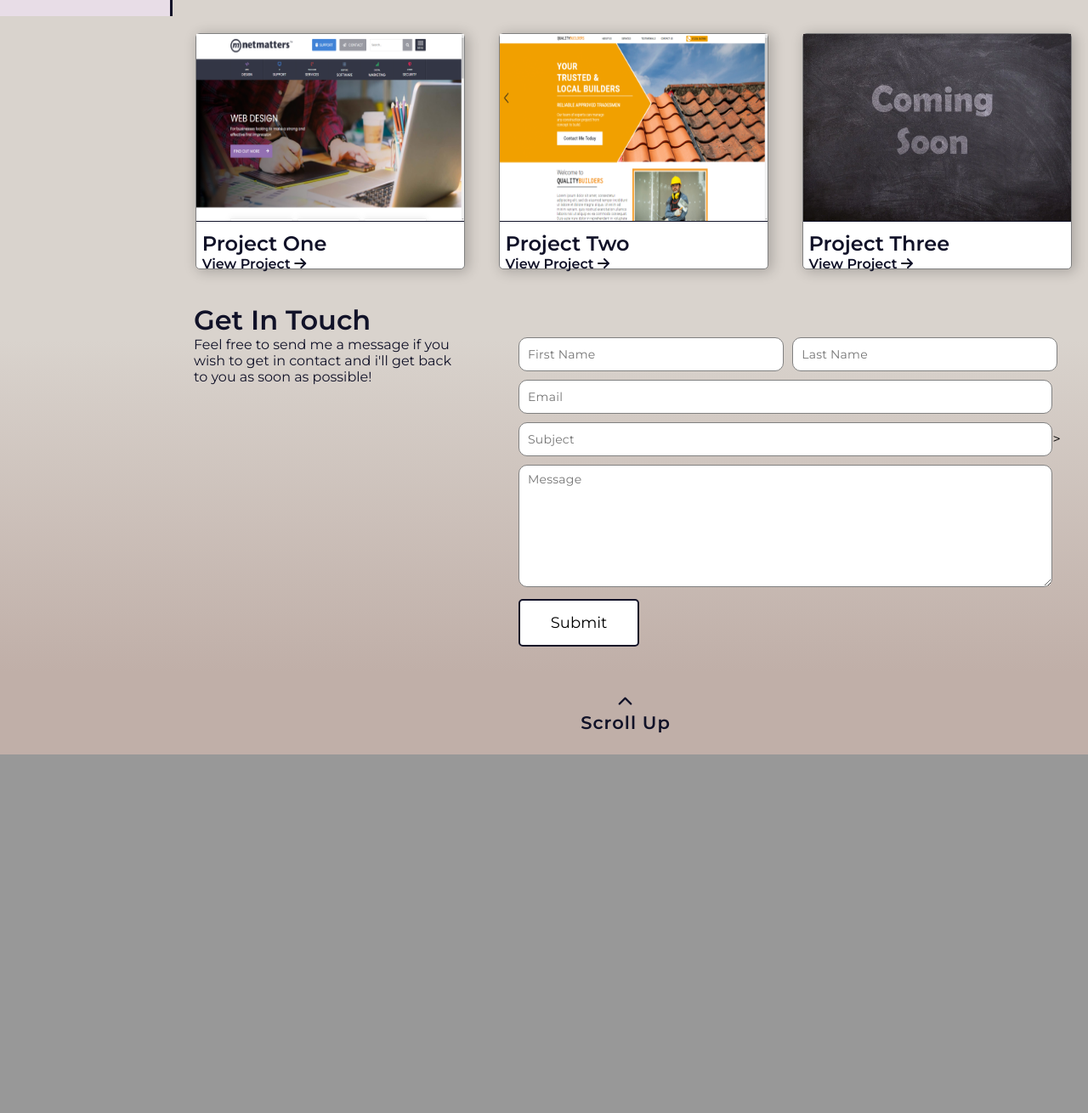
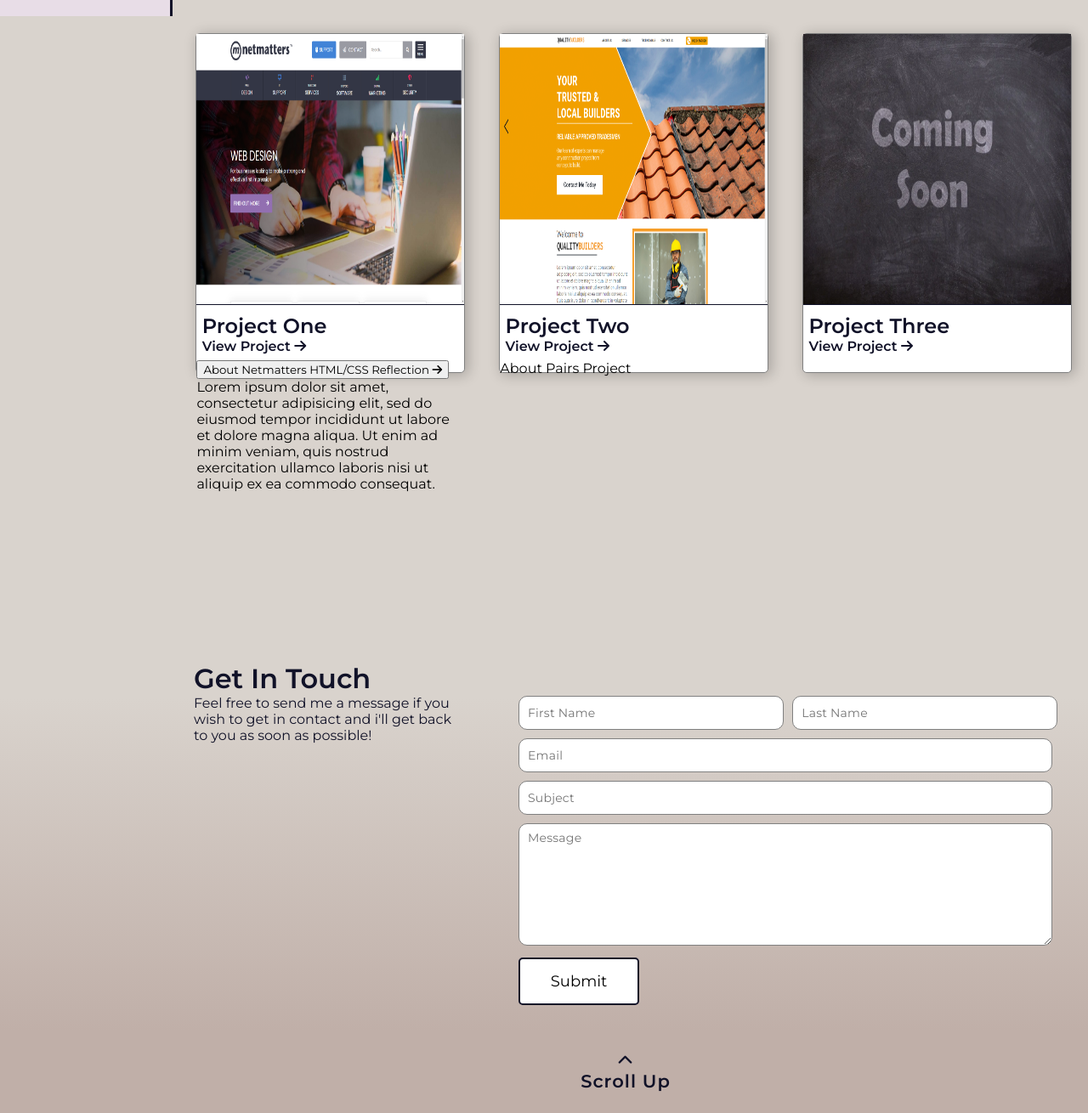
Before and after one commit to David-Every/Portfolio, a PHP site: page / in a window 1280 px wide. Shown: the part 801-2111 px from the top of the page at 85% size. Before the commit the page ends 1689 px from the top, so only its background shows below. Run offline with PHP 8.4, Linux system fonts and the light colour scheme; some libraries are stand-ins or nearby versions.

Commit message:
starting to update portfolio

```diff
--- a/JS/app.js
+++ b/JS/app.js
@@ -8,52 +8,52 @@
     $("#head").load("/htmlToCopy/htmlToCopy.html");
 });
 
-// let textDisplay = document.getElementById("h1");
+let textDisplay = document.getElementById("h1");
 
-// const title =
-// [
-//     "My name is David Every ",
-//     "i am a web Developer"
-// ]
-// const append = document.createTextNode("|");
+const title =
+[
+    "My name is David Every ",
+    "i am a web Developer"
+]
+const append = document.createTextNode("|");
 
-// let i = 0;
-// let j = 0;
-// let currentPhrase = [];
+let i = 0;
+let j = 0;
+let currentPhrase = [];
 
 
-// function writeTitle(){
+function writeTitle(){
 
-//     textDisplay.innerHTML = currentPhrase.join('');
-//     if(i < title.length){
-//         if(j < title[i].length){
-//             currentPhrase.push(title[i][j]);
-//             j++;
-//         }
-//         if(j == title[i].length){
-//             i++;
-//         }
-//     }
-//     //If the title has been completed run idle anim
-//     if(i == 1){
-//         // console.log("i = 1");
+    textDisplay.innerHTML = currentPhrase.join('');
+    if(i < title.length){
+        if(j < title[i].length){
+            currentPhrase.push(title[i][j]);
+            j++;
+        }
+        if(j == title[i].length){
+            i++;
+        }
+    }
+    //If the title has been completed run idle anim
+    if(i == 1){
+        // console.log("i = 1");
 
-//         blink();
-//         //get the cursor to blink at the end of the last letter
+        blink();
+        //get the cursor to blink at the end of the last letter
 
-//     } else{
-//         setTimeout(writeTitle,100);
+    } else{
+        setTimeout(writeTitle,100);
 
-//     }
+    }
 
-// }
+}
 
-// function blink(){
-//     let blink = window.getComputedStyle(textDisplay,'::after');
-//     let color = blink.getPropertyValue('color');
-//     console.log(color);
-//     color.innerHTML.style.color("blue");
-//     // setTimeout(remove,300);
-// }
+function blink(){
+    let blink = window.getComputedStyle(textDisplay,'::after');
+    let color = blink.getPropertyValue('color');
+    console.log(color);
+    color.innerHTML.style.color("blue");
+    // setTimeout(remove,300);
+}
 
-// writeTitle();
+writeTitle();
--- a/index.html
+++ b/index.html
@@ -46,23 +46,35 @@
             <div class ="projects">
                 <div class ="completed-projects" >
                     <div class ="pro">
-                        <a href =" ">
+                        <a href ="http://netmatters.david-every.netmatters-scs.co.uk" target = "_blank">
                             <img src ="imgs/html-reflection.png" alt="HTML/SCSS Reflection">
                             <div class ="proText">
                                 <h2> Project One</h2>
                                 <h4> View Project <i class="fas fa-arrow-right"></i> </h4>
                             </div>
                         </a>
+
+                        <button type ="button" class ="collapse"> About Netmatters HTML/CSS Reflection <i class="fas fa-arrow-right"></i> </button>
+                        <div class ="coll-content">
+                            <p>
+                                Lorem ipsum dolor sit amet, consectetur adipisicing elit,
+                                sed do eiusmod tempor incididunt ut labore et dolore magna aliqua.
+                                Ut enim ad minim veniam, quis nostrud exercitation ullamco laboris
+                                nisi ut aliquip ex ea commodo consequat.
+                            </p>
+                        </div>
                     </div>
 
                     <div class ="pro">
-                        <a href =" ">
+                        <a href ="http://pairs.david-every.netmatters-scs.co.uk" target = "_blank">
                             <img src ="imgs/pairs-project.png" alt = "Pairs Project">
                             <div class ="proText">
                                 <h2> Project Two</h2>
                                 <h4> View Project <i class="fas fa-arrow-right"></i> </h4>
                             </div>
                         </a>
+                        <div class ="Under">About Pairs Project</div>
+
                     </div>
 
                     <div class ="pro">
@@ -73,6 +85,8 @@
                                 <h4> View Project <i class="fas fa-arrow-right"></i> </h4>
                             </div>
                         </a>
+                        <div class ="Under"></div>
+
                     </div>
                 </div>
             </div>
@@ -95,7 +109,7 @@
                 </span>
 
                 <input type ="email" id ="email" name ="email" placeholder="Email">
-                <input type="text" id ="subject" name ="subject" placeholder = "Subject">>
+                <input type="text" id ="subject" name ="subject" placeholder = "Subject">
                 <textarea id = "message" name ="message" placeholder="Message"></textarea>
                 <p id ="msg">Submit</p>
             </div>
--- a/style.css
+++ b/style.css
@@ -139,6 +139,10 @@
   margin-bottom: 25px;
 }
 
+#overlay #title-overlay #h1::after {
+  content: "|";
+}
+
 #overlay #title-overlay small {
   font-size: 24px;
 }
@@ -191,6 +195,7 @@
 #main-content {
   padding: 40px 0px;
   background-color: #d9d3cd;
+  height: 700px;
 }
 
 .pro {
```
Also changed, not shown: scss/landing/_projects.scss (+2 -12 lines), scss/landing/_titleImage.scss (+4 -4 lines), 1 other file.
